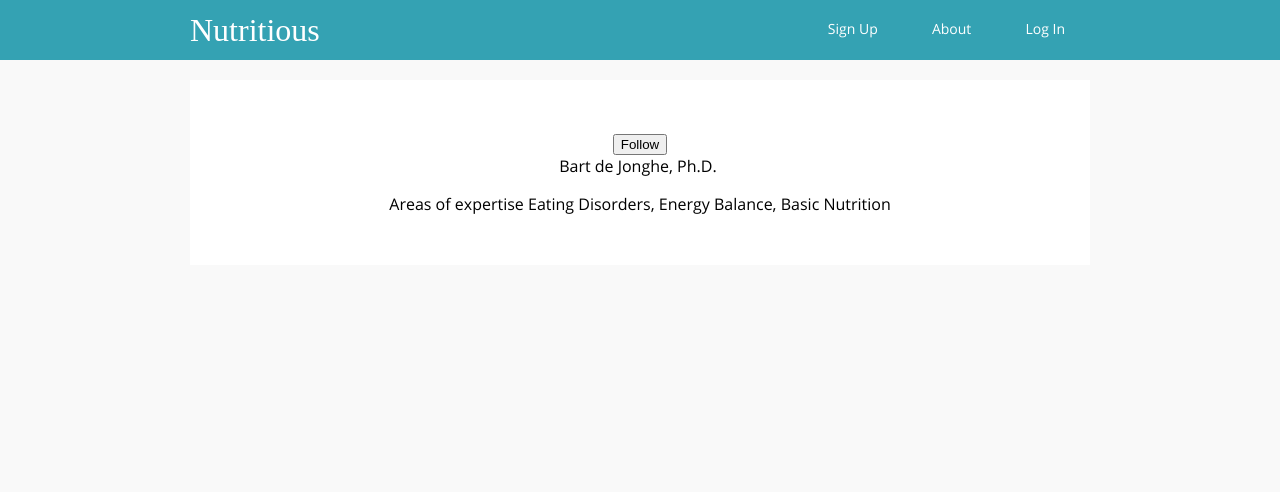
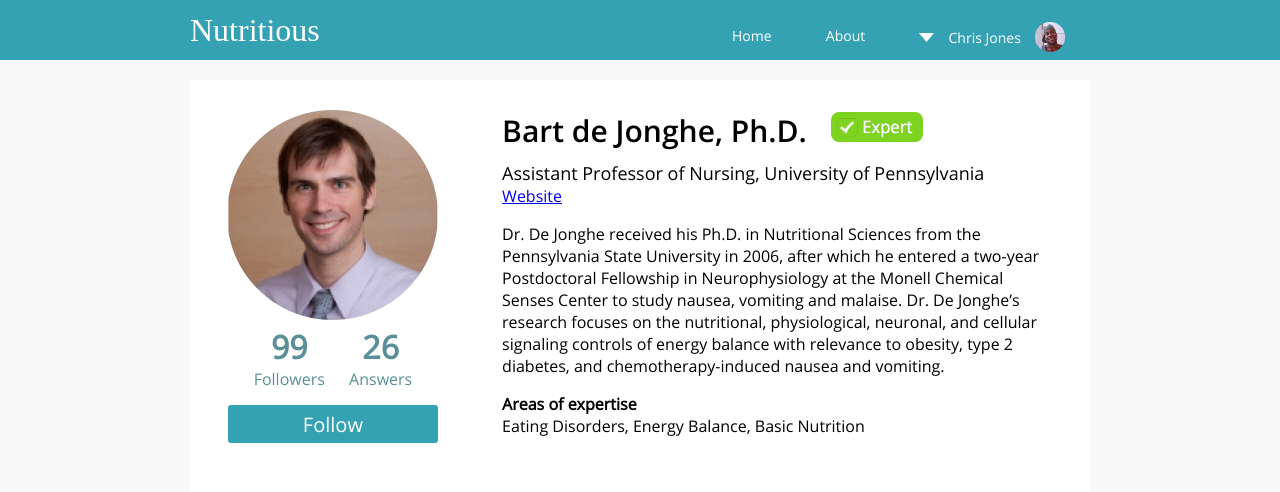
Before and after one commit to benhsu75/NutritionExperts, a Django app: page /expert_profile/ in a window 1280 px wide. Shown: the top 492 px of the page. Run offline with Django 3.2, Linux system fonts and the light colour scheme; some libraries are stand-ins or nearby versions; some web fonts are replaced.

Commit message:
Worked on expert profile page - starting discussion

```diff
--- a/NutritionExperts/urls.py
+++ b/NutritionExperts/urls.py
@@ -16,12 +16,14 @@ urlpatterns = patterns('',
     url(r'^mission/', views.mission, name="mission"),
     url(r'^experts/', views.experts, name="experts"),
     url(r'^faq/', views.faq, name="faq"),
-    url(r'^signup_form/', views.signup_form, name="signup_form"),
-    url(r'^signup_profile/', views.signup_profile, name="signup_profile"),
     url(r'^expert_contact/(?P<from_page>\d+)/$', views.expert_contact, name="expert_contact"),
     url(r'^expert_contact/', views.expert_contact, name="expert_contact"),
+
+    # App pages
+    url(r'^signup_form/', views.signup_form, name="signup_form"),
     url(r'^expert_profile/', views.expert_profile, name="expert_profile"),
     url(r'^user_profile/', views.user_profile, name="user_profile"),
     url(r'^expert_update/', views.expert_update, name="expert_update"),
     url(r'^user_update/', views.user_update, name="user_update"),
+    url(r'^discussion/', views.discussion, name="discussion"),
 )
--- a/mainapp/static/mainapp/about.css
+++ b/mainapp/static/mainapp/about.css
@@ -125,7 +125,7 @@ body {
 	height: 100%;
 }
 
-.temp-div {
+.wrapper {
 	position: absolute;
 	width: 900px;
 }
@@ -149,7 +149,7 @@ a.logo:hover {
 	color: #D6F2F6;
 }
 
-.temp-div> .right-header {
+.wrapper > .right-header {
 	/*margin-left: 540px;*/
 	position: absolute;
 	right: 0;
@@ -517,6 +517,10 @@ a.logo:hover {
 	font-family: OpenSans-Bold;
 }
 
+.filter-type:hover {
+	text-decoration: underline;
+}
+
 .filter-type {
 	padding-left: 0px;
 	padding-right: 30px;
@@ -540,6 +544,11 @@ a.logo:hover {
 	margin-bottom:10px;
 }
 
+.feed-item:hover {
+	background-color: #DCE0E0;
+	cursor: pointer;
+}
+
 .feed-item > .upvote-item {
 	width: 60px;
 	display: inline-block;
@@ -550,7 +559,7 @@ a.logo:hover {
 }
 
 .feed-item > .upvote-item:hover {
-	opacity: .7;
+	opacity: .5;
 	cursor: pointer;
 }
 
@@ -567,11 +576,13 @@ a.logo:hover {
 .feed-item > .question-text {
 	width: 650px;
 	display: inline-block;
-	font-size: 14px;
+	font-size: 15px;
 	text-align: left;
 	left: 60px;
 	color: #565656;
 	position: absolute;
+	top: 50%;
+	transform: translateY(-50%);
 }
 
 .feed-item > .experts-pane {
@@ -588,6 +599,10 @@ a.logo:hover {
 	vertical-align: middle;
 	margin-left: 5px;
 	margin-right: 5px;
+}
+
+.feed-item > .experts-pane > img:hover {
+	opacity: .7;
 }
 
 /* Sign up styles */
@@ -685,11 +700,114 @@ a.logo:hover {
 	display: block;
 }
 
+.twitter-sign-in:hover {
+	opacity: .6;
+}
+
 /* GLOBALS */
 .bold {
 	font-family: OpenSans-Bold;
 }
 
+.semibold {
+	font-family: OpenSans-Semibold;
+}
+
+
+/* EXPERT PROFILE */
+.left-profile-panel {
+	vertical-align: top;
+	display: inline-block;
+	width: 210px;
+	text-align: center;
+	margin-right: 60px;
+}
+
+.right-profile-panel {
+	vertical-align: top;
+	display: inline-block;
+	width: 550px;
+	text-align: left;
+}
+
+.left-profile-panel > .follow-button {
+	margin-left: auto;
+	margin-right: auto;
+	background-color: #34A2B3;
+	color: white;
+	width: 210px;
+	height: 38px;
+	font-size: 20px;
+	border-radius: 3px;
+	text-align: center;
+	vertical-align: middle;
+	display: table-cell;
+}
+
+.left-profile-panel > .follow-button:hover {
+	opacity: .8;
+}
+
+
+.left-profile-panel > .follow-button:hover {
+	cursor: pointer;
+}
+
+.primary-information {
+	display: block;
+}
+
+.secondary-information {
+	margin-top: 10px;
+	font-size: 18px;
+}
+
+.expert-picture {
+	width:210px;
+	height:210px;
+}
+
+.expert-badge {
+	width: 92px;
+	height: 30px;
+	margin-left: 20px;
+}
+
+.expert-name {
+	font-size: 30px;
+}
+
+.expert-summary {
+	text-align: left;
+	font-size: 16px;
+}
+
+.areas-expertise-label {
+	font-weight: bold;
+	display: block;
+}
+
+.count-section {
+	margin-bottom: 15px;
+}
+
+.count-item {
+	display: inline-block;
+	color: #588F98;
+	margin-left: 10px;
+	margin-right: 10px;
+}
+
+.count-item:hover {
+	opacity: .6;
+	cursor: pointer;
+}
+
+.count-item > .number-count {
+	font-size: 32px;
+	display: block;
+	font-weight: bold;
+}
 
 /* FONTS */
 @font-face {
--- a/mainapp/templates/mainapp/app/expert_profile.html
+++ b/mainapp/templates/mainapp/app/expert_profile.html
@@ -10,24 +10,36 @@
 {% block content %}
 	<div class="white-content-box">
 		<div class="left-profile-panel">
-			<img class="profile picture" src="">
-			<div class="followers">
+			{% load staticfiles %}
+			<img class="expert-picture" src="{% static 'mainapp/images/expert_image.png' %}">
+			<div class="count-section">
+				<div class="count-item">
+					<span class="number-count">99</span>
+					Followers
+				</div>
+				<div class="count-item">
+					<span class="number-count">26</span>
+					Answers
+				</div>
+			</div>
 
-			</div>
-			<div class="answers">
-
-			</div>
-			<button class="follow-button">Follow</button>
+			<div class="follow-button">Follow</div>
 		</div>
 		<div class="right-profile-panel">
-			<span>Bart de Jonghe, Ph.D.</span>
-			<img src="">
-			<a class="website" href=""></a>
+			<div class="primary-information">
+				<span class="expert-name semibold">Bart de Jonghe, Ph.D.</span>
+				<img class="expert-badge" src="{% static 'mainapp/images/expert_badge.png' %}">
+			</div>
+			<div class="secondary-information">
+				<span class="title">Assistant Professor of Nursing</span>,
+				<span class="institution">University of Pennsylvania</span>
+			</div>
+			<a class="website" target="_blank" href="http://www.nursing.upenn.edu/faculty/profile.asp?pid=2960">Website</a>
 			<p class="expert-summary">
-
+				Dr. De Jonghe received his Ph.D. in Nutritional Sciences from the Pennsylvania State University in 2006, after which he entered a two-year Postdoctoral Fellowship in Neurophysiology at the Monell Chemical Senses Center to study nausea, vomiting and malaise. Dr. De Jonghe’s research focuses on the nutritional, physiological, neuronal, and cellular signaling controls of energy balance with relevance to obesity, type 2 diabetes, and chemotherapy-induced nausea and vomiting.
 			</p>
-			<span class="areas-expertise">Areas of expertise</span>
-			<span>Eating Disorders, Energy Balance, Basic Nutrition</span>
+			<span class="areas-expertise-label">Areas of expertise</span>
+			<span class="">Eating Disorders, Energy Balance, Basic Nutrition</span>
 
 		</div>
 	</div>
--- a/mainapp/templates/mainapp/app/signup_form.html
+++ b/mainapp/templates/mainapp/app/signup_form.html
@@ -15,14 +15,14 @@
 		</div>
 		{% load staticfiles %}
 		<a class="twitter-sign-in" href="#"><img src="{% static 'mainapp/images/sign-in-with-twitter.png' %}"></a>
-		<img src="{% static 'mainapp/images/or-line.png' %}">
+		<img style="margin-bottom: 30px;" src="{% static 'mainapp/images/or-line.png' %}">
 		<form class="signup-form">
 			<input type="text" name="first-name" placeholder="First name" class="half-text-field"><div style="width: 8px; display: none;"></div>
 			<input type="text" name="last-name" placeholder="Last name" class="half-text-field">
 			<input type="text" name="email" placeholder="Email address" class="full-text-field">
 			<input type="text" name="password" placeholder="Password" class="full-text-field">
 			<input type="text" name="confirm-password" placeholder="Confirm password" class="full-text-field"><br><br>
-			<button class="large-submit-button">Next</button>
+			<button class="large-submit-button">Join</button>
 		</form>
 	</div>
 {% endblock %}
--- a/mainapp/templates/mainapp/base/base_public.html
+++ b/mainapp/templates/mainapp/base/base_public.html
@@ -16,15 +16,16 @@
 	<div class="header">
 		<div class="right-header-container">
 			<a class="logo" href="/about">Nutritious</a>
-			<div class="temp-div">
+
+			<div class="wrapper" style="display:none;">
 				<div class="right-header not-logged-in" >
 					<div class="nav-item"><a href="/signup_form">Sign Up</a></div>
 					<div class="nav-item"><a href="/about">About</a></div>
 					<div class="nav-item"><a href="#" class="login-button">Log In</a></div>
 				</div>
 			</div>
-
-			<div class="right-header logged-in" style="display:none;">
+			<div class="wrapper" style="display:block;">
+				<div class="right-header logged-in">
 					<div class="nav-item"><a href="#">Home</a></div>
 					<div class="nav-item"><a href="#">About</a></div>
 					<div class="nav-item account-item">
@@ -37,6 +38,7 @@
 								<a href="#" class="dropdown-item">My Account</a>
 								<div class="dropdown-break"></div>
 								<a href="#" class="dropdown-item">Log Out</a>
+							</div>
 						</div>
 					</div>
 				</div>
--- a/mainapp/views.py
+++ b/mainapp/views.py
@@ -9,7 +9,7 @@ def landing(request):
 	})
 	return HttpResponse(template.render(context))
 
-# ABOUT (4 PAGES)
+# ABOUT (5 PAGES)
 def about(request):
 	template = loader.get_template('mainapp/about/about.html')
 	context = RequestContext(request, {
@@ -48,35 +48,23 @@ def feed(request):
 	})
 	return HttpResponse(template.render(context))
 
-# Sign up step 1
 def signup_form(request):
 	template = loader.get_template('mainapp/app/signup_form.html')
 	context = RequestContext(request, {
 	})
 	return HttpResponse(template.render(context))
 
-# Sign up step 2
-def signup_profile(request):
-	template = loader.get_template('mainapp/app/signup_profile.html')
-	context = RequestContext(request, {
-	})
-	return HttpResponse(template.render(context))
-
-# Expert profile
 def expert_profile(request):
 	template = loader.get_template('mainapp/app/expert_profile.html')
 	context = RequestContext(request, {
 	})
 	return HttpResponse(template.render(context))
 
-# User profile
 def user_profile(request):
 	template = loader.get_template('mainapp/app/user_profile.html')
 	context = RequestContext(request, {
 	})
-	return HttpResponse(template.render(context))
-
-# Discussion
+	return H
 def discussion(request):
 	template = loader.get_template('mainapp/app/discussion.html')
 	context = RequestContext(request, {
```
Also changed, not shown: mainapp/templates/mainapp/app/feed.html (+16 -74 lines), mainapp/static/mainapp/images/expert_badge.png (added), mainapp/static/mainapp/images/expert_image.png (added). Lines whose indentation alone changed are shown as unchanged.
